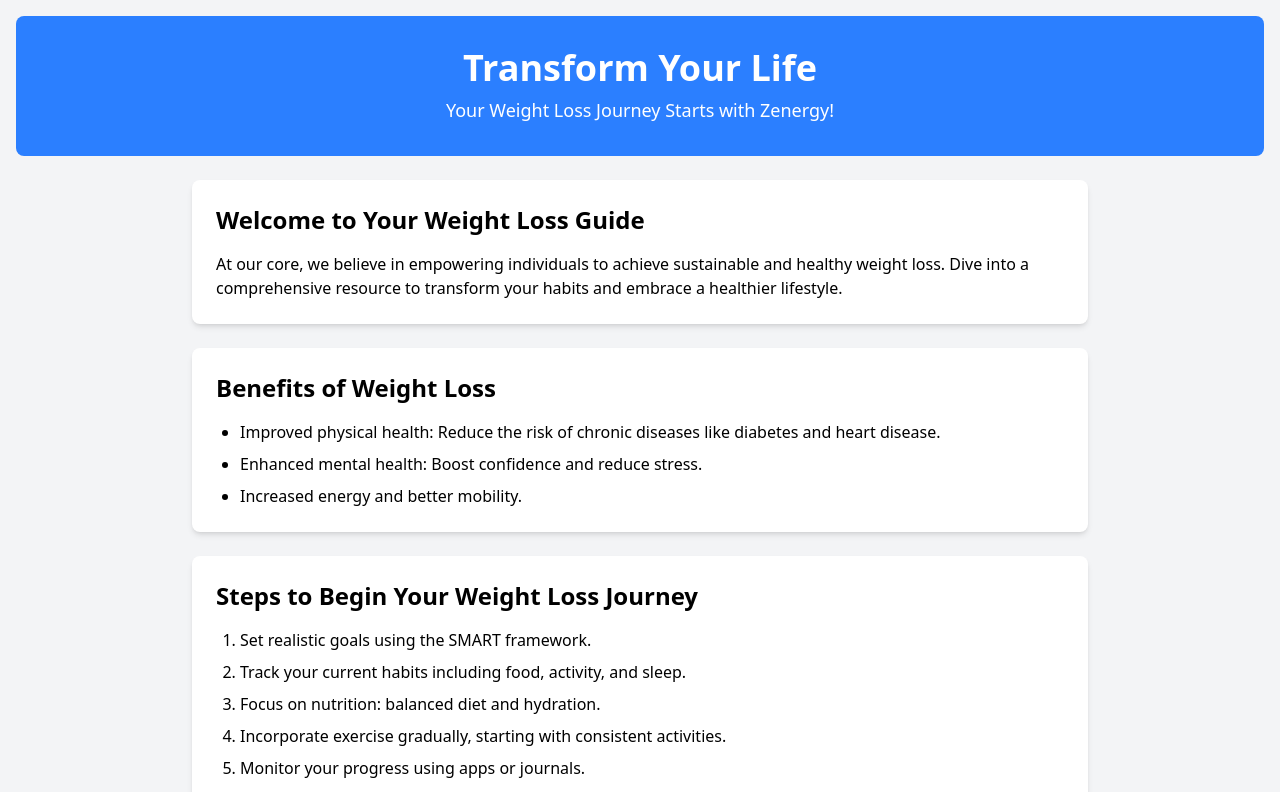
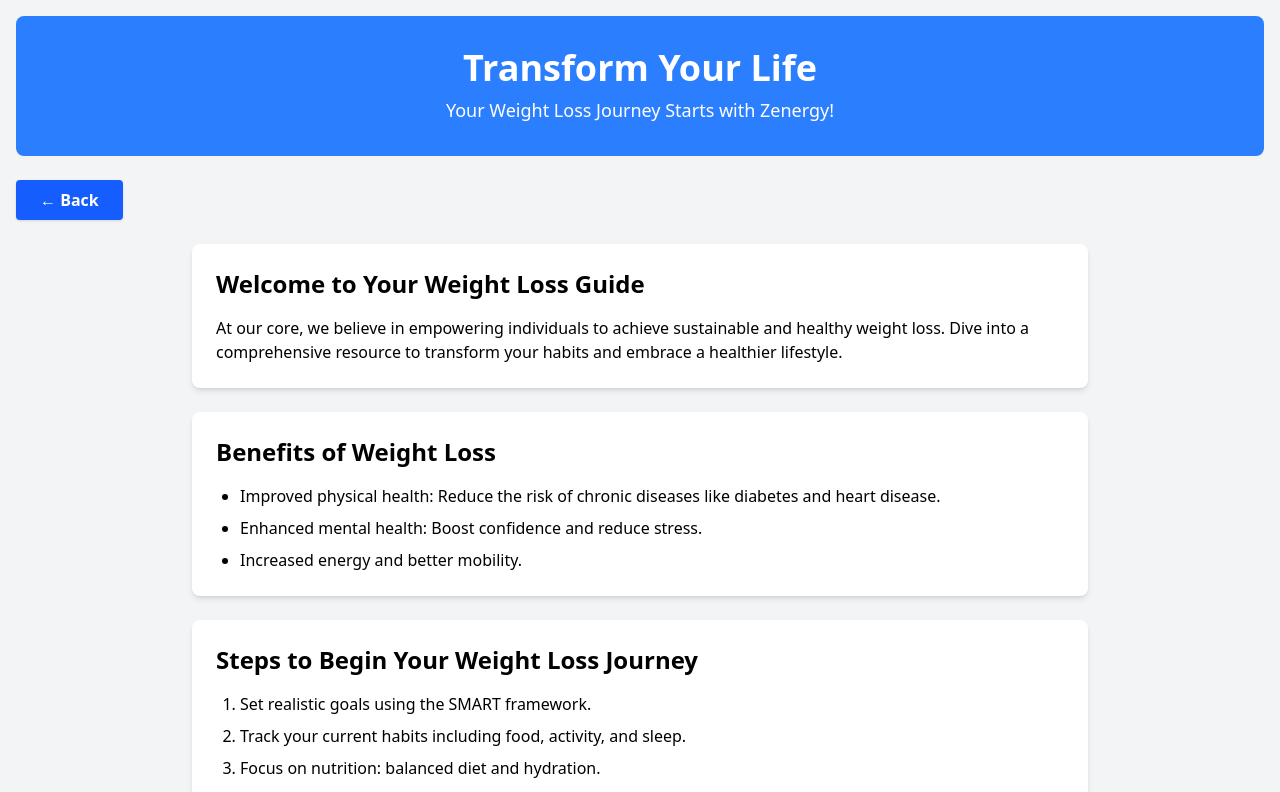
Before and after one commit to RISH-VERSION/cms-project, a React (Vite) app in the folder client/: page /weightLoss in a window 1280 px wide. Shown: the top 792 px of the page. Built offline with nearby package versions, Linux system fonts and the light colour scheme.

Commit message:
add-weight-loss

```diff
--- a/client/src/exercise/WeightLoss.jsx
+++ b/client/src/exercise/WeightLoss.jsx
@@ -1,4 +1,6 @@
+import { useNavigate } from "react-router";
 function WeightLoss(){
+  const navigate = useNavigate();
     return (
     <div className="bg-gray-100 min-h-screen flex flex-col items-center p-4">
 
@@ -6,7 +8,14 @@ function WeightLoss(){
       <h1 className="text-4xl font-bold">Transform Your Life</h1>
       <p className="text-lg mt-2">Your Weight Loss Journey Starts with Zenergy!</p>
       </header>
-
+      <nav className="w-full flex justify-start mb-6">
+      <button
+        onClick={() => navigate('/exercise')}
+        className="bg-blue-600 hover:bg-blue-700 text-white font-semibold py-2 px-6 rounded shadow transition duration-200"
+      >
+        &larr; Back
+      </button>
+      </nav>
 
       <section className="bg-white shadow-md rounded-lg p-6 w-full max-w-4xl mb-6">
       <h2 className="text-2xl font-semibold mb-4">Welcome to Your Weight Loss Guide</h2>
```
Lines whose indentation alone changed are shown as unchanged.
